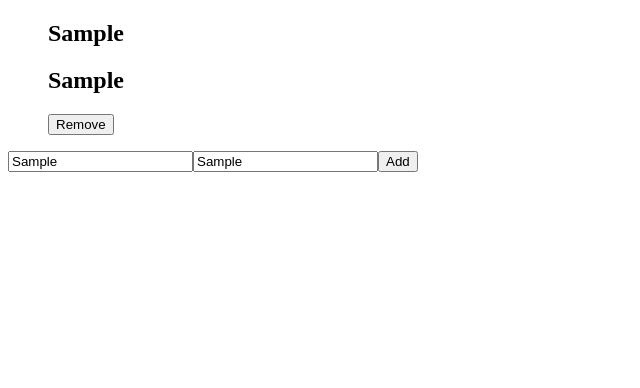
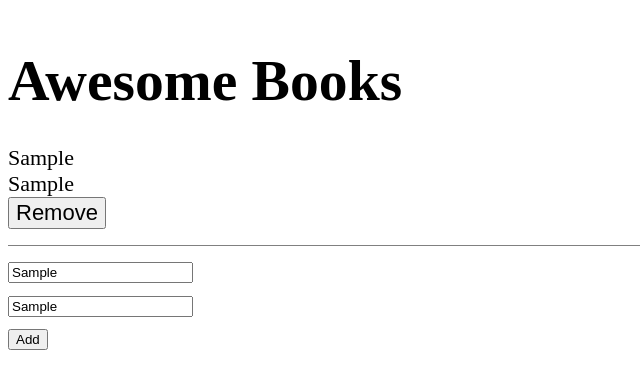
Before and after one commit to shella12/AwsomeBook.github.io, a plain HTML site: page index.html in a window 1280 px wide. Both pictures are taken after typing "Sample", "Sample" into the empty fields and a click on the button "Add". Shown: the whole page, without its empty margins (0-640 px from the left). Drawn offline with Linux system fonts and the light colour scheme.

Commit message:
Edit css

```diff
--- a/script.js
+++ b/script.js
@@ -1,27 +1,22 @@
 const section=document.querySelector('.awesome');
 
-// const heading=document.createElement('h1');
-
-const test = document.querySelector('.test');
-
 const bookArrayList = [];
-
 const bookObject = {
     title: '',
     author: ''
 };
 
-
-// heading.innerHTML="Awesome Books"
-// section.appendChild(heading);
+const heading=document.createElement('h1');
+heading.innerHTML="Awesome Books"
+section.appendChild(heading);
 
 const bookList=document.createElement('ul');
 bookList.className="book-list"
 section.appendChild(bookList);
 
-// const inputDiv=document.createElement('div');
-// inputDiv.className="input-fields"
-// section.appendChild(inputDiv);
+const inputDiv=document.createElement('div');
+inputDiv.className="input-fields"
+section.appendChild(inputDiv);
 
 const bookTitle=document.createElement('input');
 bookTitle.type="text";
@@ -29,7 +24,7 @@ bookTitle.name="title";
 bookTitle.className="input title";
 bookTitle.id="title";
 bookTitle.placeholder="title";
-section.appendChild(bookTitle);
+inputDiv.appendChild(bookTitle);
 
 const bookAuthor=document.createElement('input');
 bookAuthor.type="text";
@@ -37,12 +32,12 @@ bookAuthor.id="author";
 bookAuthor.className="input author";
 bookAuthor.name="author"
 bookAuthor.placeholder="author"
-section.appendChild(bookAuthor);
+inputDiv.appendChild(bookAuthor);
 
 const addButton=document.createElement('button');
 addButton.className="input add";
 addButton.innerHTML="Add";
-section.appendChild(addButton);
+inputDiv.appendChild(addButton);
 
 addButton.addEventListener('click',function() {
 
@@ -57,6 +52,7 @@ addButton.addEventListener('click',function() {
 
     // test.textContent = JSON.stringify(newObj);
     const list=document.createElement('li');
+    list.className="list"
 
     const title=document.createElement('h2');
     title.innerHTML= newObj.title;
@@ -74,7 +70,7 @@ addButton.addEventListener('click',function() {
 
     bookList.appendChild(list);
 
-    // removeButton.addEventListener('click', function(){
-    // list.remove();
-    // });
+    removeButton.addEventListener('click', function(){
+    list.remove();
+    });
 });
--- a/style.css
+++ b/style.css
@@ -1,7 +1,27 @@
+
+h1{
+  font-size: 3.6rem;
+  margin-bottom: 2rem;
+
+}
 .book-list {
   list-style: none;
+  margin: 0;
+  padding: 0;
+}
+
+.list{
+  margin-bottom: 1rem;
+  padding-bottom: 1rem;
+  border-bottom: 1px solid gray;
+}
+.list h2,.list button{
+  font-size: 22px;
+  font-weight: normal;
+  margin: 0;
 }
 
 .input {
+  display: block;
   margin-bottom: 0.8rem;
 }
```
